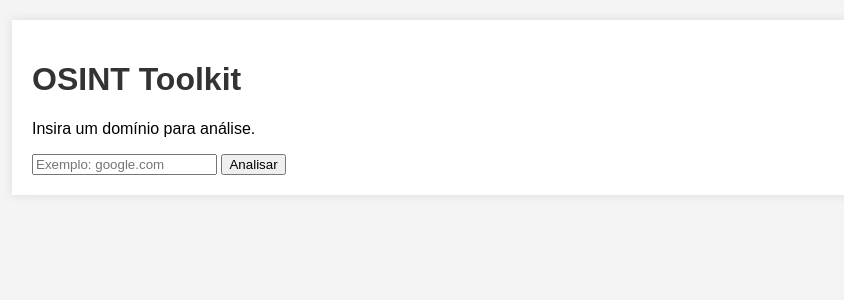
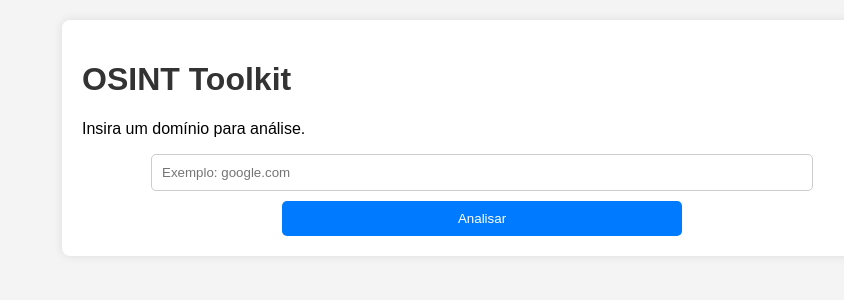
Before and after one commit to escariao/osint-toolkit, a Flask app: page / in a window 1280 px wide. Shown: the top 300 px of the page, without its empty margins (158-1002 px from the left). Run offline with Flask 2, Linux system fonts and the light colour scheme.

Commit message:
Add files via upload

```diff
--- a/static/style.css
+++ b/static/style.css
@@ -2,59 +2,87 @@ body {
     font-family: Arial, sans-serif;
     background-color: #f4f4f4;
     margin: 0;
-    padding: 20px;
+    padding: 0;
 }
+
 .container {
-    max-width: 900px;
-    margin: auto;
+    width: 80%;
+    max-width: 800px;
+    margin: 20px auto;
     background: white;
     padding: 20px;
-    box-shadow: 0px 0px 10px rgba(0, 0, 0, 0.1);
+    border-radius: 8px;
+    box-shadow: 0 0 10px rgba(0, 0, 0, 0.1);
 }
+
 h1, h2, h3 {
     color: #333;
 }
-section {
-    margin-bottom: 20px;
+
+.card {
+    background: #fff;
     padding: 15px;
-    background: #fff;
+    margin: 10px 0;
     border-radius: 5px;
-    box-shadow: 0px 0px 5px rgba(0, 0, 0, 0.1);
+    box-shadow: 0 0 5px rgba(0, 0, 0, 0.1);
 }
+
 table {
     width: 100%;
     border-collapse: collapse;
 }
+
 table, th, td {
     border: 1px solid #ddd;
 }
+
 th, td {
     padding: 10px;
     text-align: left;
 }
-th {
+
+ul {
+    list-style: none;
+    padding: 0;
+}
+
+ul li {
+    padding: 5px 0;
+}
+
+a {
+    color: #007BFF;
+    text-decoration: none;
+}
+
+a:hover {
+    text-decoration: underline;
+}
+
+form {
+    display: flex;
+    flex-direction: column;
+    align-items: center;
+}
+
+input {
+    padding: 10px;
+    width: 80%;
+    margin-bottom: 10px;
+    border: 1px solid #ccc;
+    border-radius: 5px;
+}
+
+button {
+    padding: 10px;
+    width: 50%;
     background: #007BFF;
     color: white;
+    border: none;
+    border-radius: 5px;
+    cursor: pointer;
 }
-.grid {
-    display: grid;
-    grid-template-columns: repeat(auto-fit, minmax(200px, 1fr));
-    gap: 10px;
+
+button:hover {
+    background: #0056b3;
 }
-.grid-item {
-    background: #e3e3e3;
-    padding: 10px;
-    border-radius: 5px;
-    text-align: center;
-}
-.back-button {
-    display: block;
-    width: 100px;
-    margin: 20px auto;
-    padding: 10px;
-    text-align: center;
-    background: #007BFF;
-    color: white;
-    text-decoration: none;
-    border-radius: 5px;
-}
```
